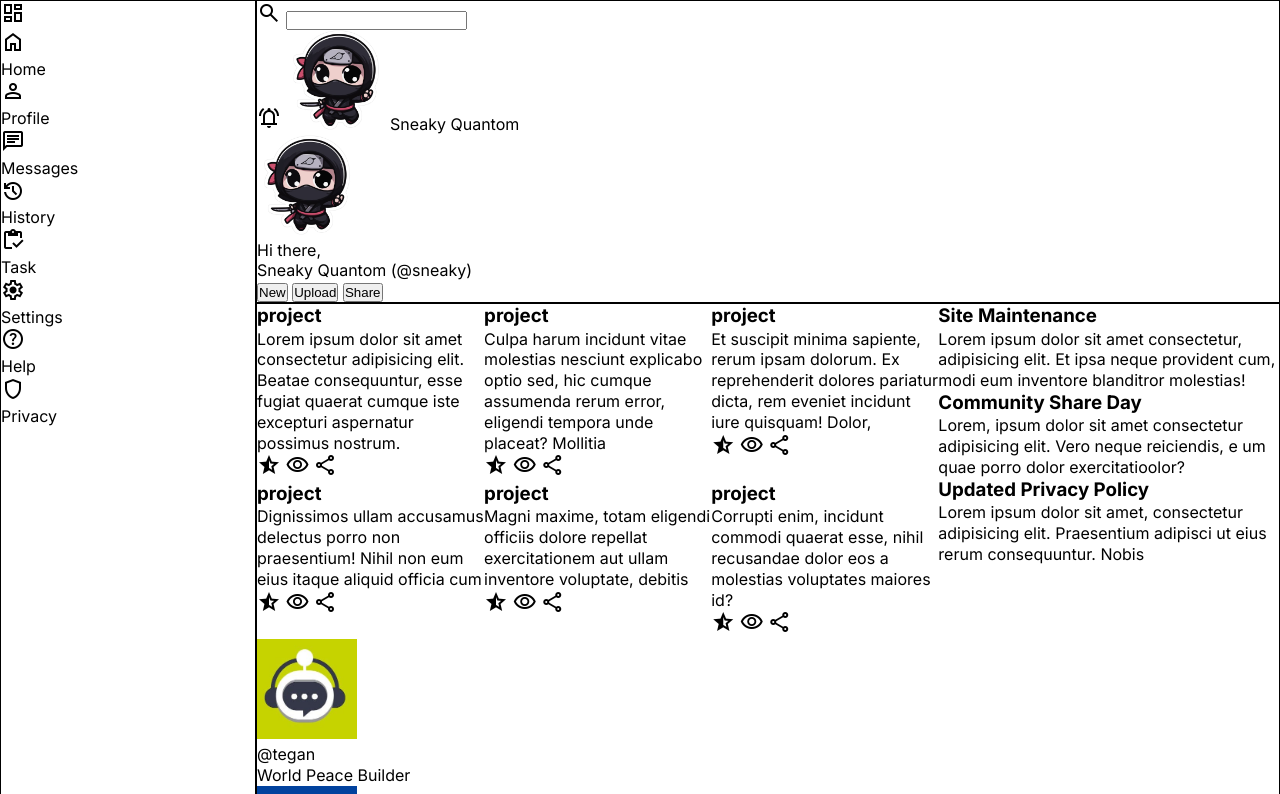
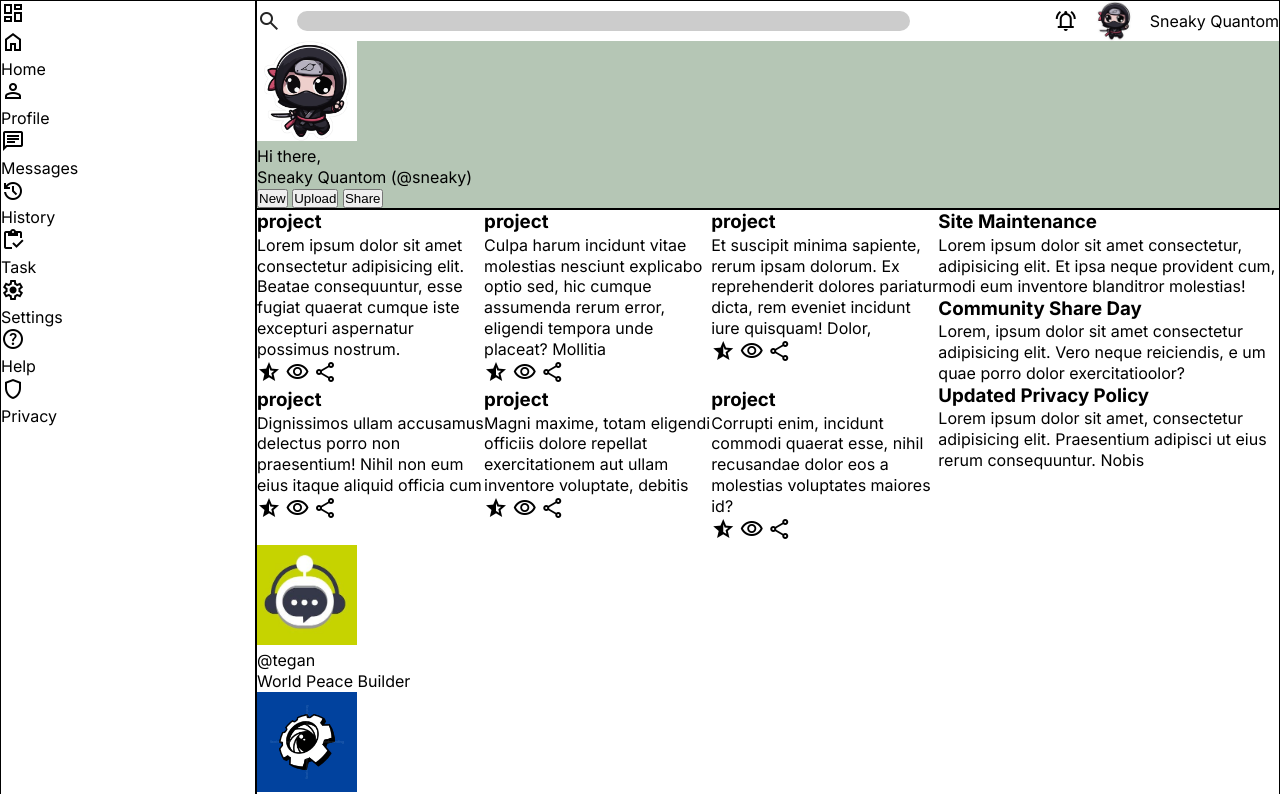
Before and after one commit to rjsudhin/top-admin-dashboard, a plain HTML site: page index.html in a window 1280 px wide. Shown: the top 794 px of the page. Drawn offline with nearby package versions, Linux system fonts and the light colour scheme.

Commit message:
just make it the header-section's

```diff
--- a/css/styles.css
+++ b/css/styles.css
@@ -44,6 +44,52 @@ img {
 /* header section */
 .header {
   grid-column: 2 / 3;
+  display: grid;
+  grid-template-columns: repeat(1 ,2fr) repeat(1, 1fr);
+}
+
+.header .top-bar-container {
+  grid-column: 1 / span 2;
+  display: grid;
+  grid-template-columns: repeat(1 ,2fr) repeat(1, 1fr);
+  align-items: center;
+}
+.top-bar-container .search-components {
+  display: flex;
+  align-items: center;
+}
+
+.search-components #search-icon {
+  color: var(--text-color-black);
+  font-size: 1.5rem;
+  margin-right: 1rem;
+}
+
+.search-components input[type='search'] {
+  background-color: var(--bg-color-light-down);
+  width: 90%;
+  border-radius: 1rem;
+  border: none;
+  height: 20px;
+}
+
+.user-info-components {
+  display: flex;
+  justify-content: flex-end;
+  align-items: center;
+  gap: 1rem;
+}
+
+.user-info-components #user-dp1{
+  width: 2.5rem;
+  height: 2.5rem;
+  border-radius: 50%;
+}
+
+/* user profile container */
+.user-profile-container {
+  background-color: #2525;
+  grid-column: 1 / 3;
 }
 /* header section */
 
--- a/index.html
+++ b/index.html
@@ -17,13 +17,13 @@
     <div class="header">
       <div class="top-bar-container">
         <div class="search-components">
-          <span class="material-symbols-outlined">search</span>
+          <span id="search-icon" class="material-symbols-outlined">search</span>
           <input type="search" name="search-bar" id="search-bar">
         </div>
 
         <div class="user-info-components">
           <span class="material-symbols-outlined">notifications_active</span>
-          <img src="./images/Cute Kawaii Chibi Ninja Sticker.jpeg" alt="user-dp">
+          <img id="user-dp1" src="./images/Cute Kawaii Chibi Ninja Sticker.jpeg" alt="user-dp">
           <span class="user-name">Sneaky Quantom</span>
         </div>
 
```
